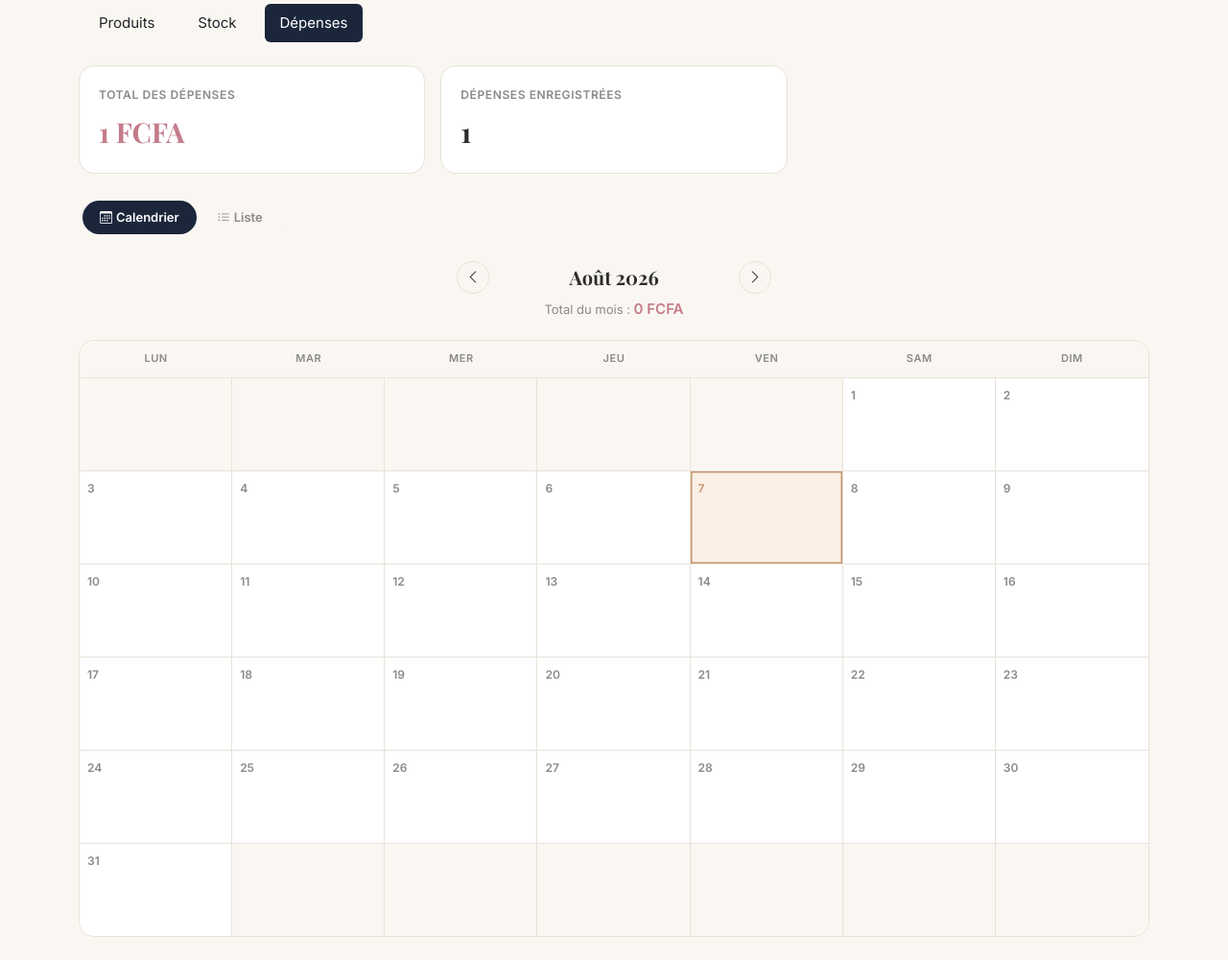
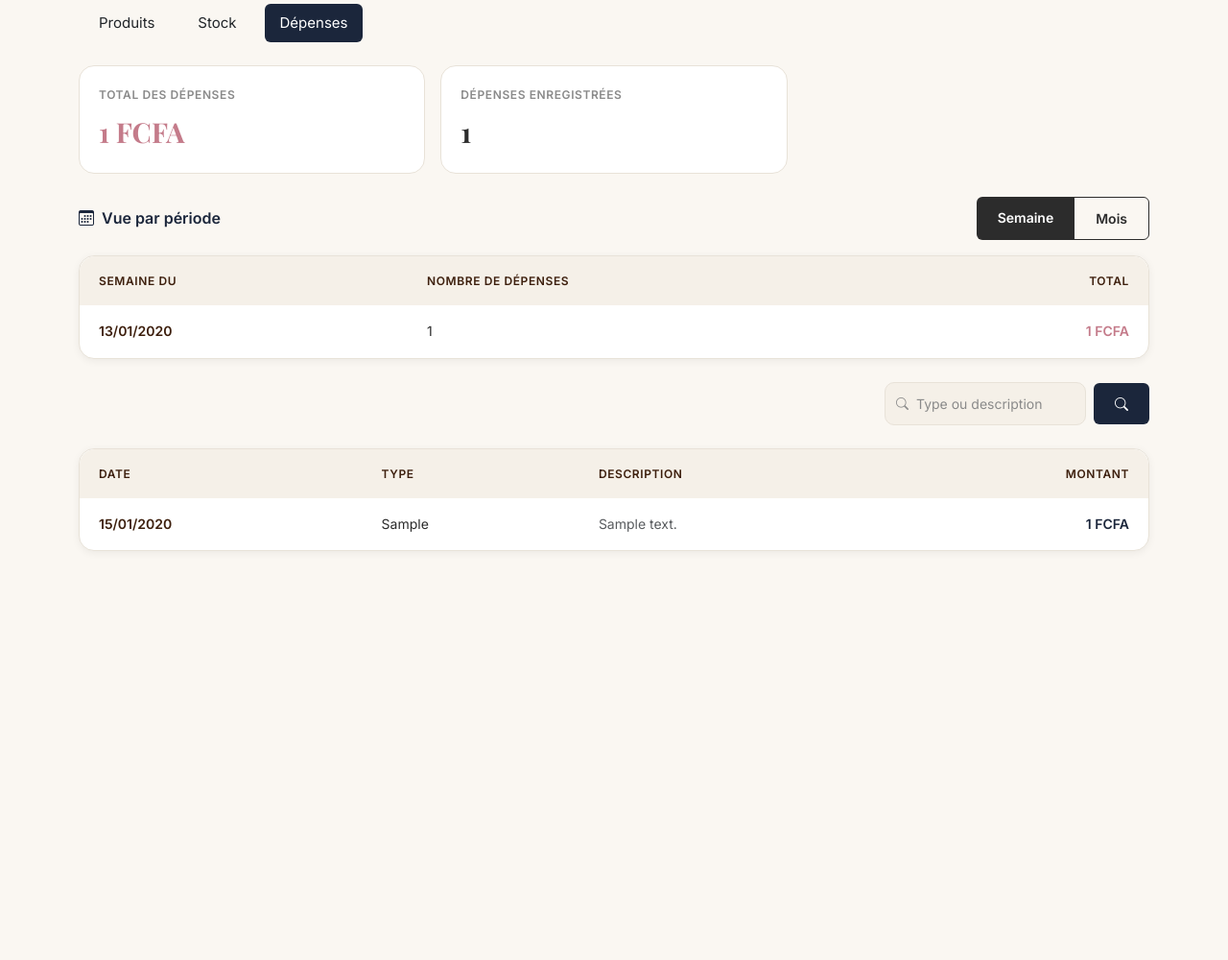
Before and after one commit to Adji1425/Sama-Gerant-Pro, a Django app: page /produits/dashboard/depenses/ in a window 1280 px wide. Shown: the part 155-1155 px from the top of the page at 96% size. After the commit the page ends 729 px from the top, so only its background shows below. Run offline with Django 5.2, Linux system fonts and the light colour scheme; a user stored in the database is signed in; tables that the repository leaves empty hold one stand-in row (values such as "Sample post"); grey boxes marked "Sample" are stand-in pictures; some libraries are stand-ins or nearby versions; some web fonts are replaced.

Commit message:
nouveau ajout

```diff
--- a/apps/produits/templates/produits/gestion_depenses.html
+++ b/apps/produits/templates/produits/gestion_depenses.html
@@ -44,24 +44,47 @@
   </div>
 </div>
 
-<!-- Bascule Calendrier / Liste -->
-<div class="depenses-view-toggle mb-4">
-  <a href="?vue=calendrier" class="dv-toggle-btn {% if vue == 'calendrier' %}active{% endif %}">
-    <i class="bi bi-calendar3 me-1"></i>Calendrier
-  </a>
-  <a href="?vue=liste" class="dv-toggle-btn {% if vue == 'liste' %}active{% endif %}">
-    <i class="bi bi-list-ul me-1"></i>Liste
-  </a>
+<!-- Vue par période (calendrier des dépenses, style Wave) -->
+<div class="d-flex align-items-center justify-content-between flex-wrap gap-2 mb-3">
+  <h6 class="fw-bold mb-0" style="color:#1B263B;">
+    <i class="bi bi-calendar3 me-2"></i>Vue par période
+  </h6>
+  <div class="btn-group btn-group-sm" role="group">
+    <a href="?vue=semaine{% if recherche %}&q={{ recherche }}{% endif %}"
+       class="btn {% if vue_periode == 'semaine' %}btn-dark{% else %}btn-outline-dark{% endif %}">Semaine</a>
+    <a href="?vue=mois{% if recherche %}&q={{ recherche }}{% endif %}"
+       class="btn {% if vue_periode == 'mois' %}btn-dark{% else %}btn-outline-dark{% endif %}">Mois</a>
+  </div>
 </div>
 
-{% if vue == 'liste' %}
+{% if depenses_groupees %}
+  <div class="dash-table-wrap mb-4">
+    <table class="dash-table">
+      <thead>
+        <tr>
+          <th>{% if vue_periode == 'semaine' %}Semaine du{% else %}Mois{% endif %}</th>
+          <th>Nombre de dépenses</th>
+          <th class="text-end">Total</th>
+        </tr>
+      </thead>
+      <tbody>
+        {% for groupe in depenses_groupees %}
+        <tr>
+          <td>{{ groupe.periode|date:"d/m/Y" }}</td>
+          <td>{{ groupe.nb_periode }}</td>
+          <td class="text-end fw-semibold" style="color:#C47B8A;">{{ groupe.total_periode|floatformat:0 }} FCFA</td>
+        </tr>
+        {% endfor %}
+      </tbody>
+    </table>
+  </div>
+{% endif %}
 
 <div class="d-flex justify-content-end align-items-center flex-wrap gap-3 mb-4">
 
   <!-- Recherche -->
   <form method="GET" class="d-flex flex-wrap gap-2 align-items-center justify-content-end"
         style="flex:1 1 auto;max-width:340px;">
-      <input type="hidden" name="vue" value="liste">
 
     <div class="position-relative" style="width:210px;">
       <i class="bi bi-search"
@@ -77,7 +100,7 @@
     </button>
 
     {% if recherche %}
-        <a href="?vue=liste" class="btn btn-outline-secondary btn-sm" title="Réinitialiser">
+      <a href="{% url 'produits:gestion_depenses' %}" class="btn btn-outline-secondary btn-sm" title="Réinitialiser">
         <i class="bi bi-x-lg"></i>
       </a>
     {% endif %}
@@ -127,58 +150,4 @@
   </div>
 {% endif %}
 
-{% else %}
-
-  <!-- ══ VUE CALENDRIER (façon Wave) ═══════════════════════════════════════ -->
-  <div class="depenses-calendrier">
-    <div class="cal-nav">
-      <a href="?vue=calendrier&mois={{ mois_precedent }}&annee={{ annee_mois_precedent }}" class="cal-nav-btn">
-        <i class="bi bi-chevron-left"></i>
-      </a>
-      <div class="cal-nav-title">
-        {{ nom_mois_actuel }} {{ annee_actuelle }}
-        {% if not est_mois_courant %}
-          <a href="?vue=calendrier" class="cal-nav-today">Aujourd'hui</a>
-        {% endif %}
-      </div>
-      <a href="?vue=calendrier&mois={{ mois_suivant }}&annee={{ annee_mois_suivant }}" class="cal-nav-btn">
-        <i class="bi bi-chevron-right"></i>
-      </a>
-    </div>
-
-    <div class="cal-total-mois">
-      Total du mois : <strong>{{ total_mois|floatformat:0 }} FCFA</strong>
-    </div>
-
-    <div class="cal-grid">
-      <div class="cal-grid-header">
-        <div>Lun</div><div>Mar</div><div>Mer</div><div>Jeu</div><div>Ven</div><div>Sam</div><div>Dim</div>
-      </div>
-      {% for semaine in calendrier_semaines %}
-        <div class="cal-grid-row">
-          {% for jour in semaine %}
-            {% if jour %}
-              <div class="cal-day {% if jour.est_aujourdhui %}cal-day-today{% endif %} {% if jour.depenses %}cal-day-has-data{% endif %}">
-                <div class="cal-day-number">{{ jour.jour }}</div>
-                {% for d in jour.depenses|slice:":2" %}
-                  <div class="cal-day-entry" title="{{ d.description|default:d.type }}">
-                    <span class="cal-entry-type">{{ d.type }}</span>
-                    <span class="cal-entry-montant">-{{ d.montant|floatformat:0 }}</span>
-                  </div>
-                {% endfor %}
-                {% if jour.depenses|length > 2 %}
-                  <div class="cal-day-more">+{{ jour.depenses|length|add:"-2" }} autre(s)</div>
-                {% endif %}
-              </div>
-            {% else %}
-              <div class="cal-day cal-day-empty"></div>
-            {% endif %}
-          {% endfor %}
-        </div>
-      {% endfor %}
-    </div>
-  </div>
-
-{% endif %}
-
 {% endblock %}
--- a/apps/produits/views.py
+++ b/apps/produits/views.py
@@ -331,10 +331,101 @@ def ajouter_approvisionnement(request):
 
 
 # ── DÉPENSES ──────────────────────────────────────────────────────────────────
+# @commercant_required
+# def gestion_depenses(request):
+#     import calendar
+#     from datetime import date
+
+#     commercant = request.user.commercant
+#     toutes_depenses = Depense.objects.filter(commercant=commercant).order_by('-date')
+
+#     # KPI calculés avant filtrage
+#     total = sum(d.montant for d in toutes_depenses)
+#     nb_depenses = toutes_depenses.count()
+
+#     depenses = toutes_depenses
+
+#     # Recherche par type ou description, comme dans "Mes produits"
+#     recherche = request.GET.get('q', '').strip()
+#     if recherche:
+#         depenses = depenses.filter(
+#             Q(type__icontains=recherche) | Q(description__icontains=recherche)
+#         )
+
+#     # ── Vue calendrier (façon Wave) : dépenses du mois affichées jour par
+#     # jour, pour repérer d'un coup d'œil les périodes d'achat/réappro. ──
+#     aujourdhui = date.today()
+#     try:
+#         mois = int(request.GET.get('mois', aujourdhui.month))
+#         annee = int(request.GET.get('annee', aujourdhui.year))
+#         date(annee, mois, 1)  # valide la combinaison mois/année
+#     except (ValueError, TypeError):
+#         mois, annee = aujourdhui.month, aujourdhui.year
+
+#     depenses_du_mois = Depense.objects.filter(
+#         commercant=commercant, date__year=annee, date__month=mois
+#     )
+#     depenses_par_jour = {}
+#     for d in depenses_du_mois:
+#         depenses_par_jour.setdefault(d.date.day, []).append(d)
+
+#     cal = calendar.Calendar(firstweekday=0)  # semaine commence lundi
+#     calendrier_semaines = []
+#     for semaine in cal.monthdayscalendar(annee, mois):
+#         jours_semaine = []
+#         for jour in semaine:
+#             if jour == 0:
+#                 jours_semaine.append(None)
+#             else:
+#                 depenses_jour = depenses_par_jour.get(jour, [])
+#                 jours_semaine.append({
+#                     'jour': jour,
+#                     'depenses': depenses_jour,
+#                     'total_jour': sum(d.montant for d in depenses_jour),
+#                     'est_aujourdhui': (
+#                         jour == aujourdhui.day
+#                         and mois == aujourdhui.month
+#                         and annee == aujourdhui.year
+#                     ),
+#                 })
+#         calendrier_semaines.append(jours_semaine)
+
+#     mois_precedent = mois - 1 if mois > 1 else 12
+#     annee_mois_precedent = annee if mois > 1 else annee - 1
+#     mois_suivant = mois + 1 if mois < 12 else 1
+#     annee_mois_suivant = annee if mois < 12 else annee + 1
+
+#     noms_mois = [
+#         '', 'Janvier', 'Février', 'Mars', 'Avril', 'Mai', 'Juin', 'Juillet',
+#         'Août', 'Septembre', 'Octobre', 'Novembre', 'Décembre',
+#     ]
+
+#     return render(request, 'produits/gestion_depenses.html', {
+#         'depenses': depenses,
+#         'total': total,
+#         'nb_depenses': nb_depenses,
+#         'recherche': recherche,
+#         'vue': request.GET.get('vue', 'calendrier'),
+#         'calendrier_semaines': calendrier_semaines,
+#         'mois_actuel': mois,
+#         'annee_actuelle': annee,
+#         'nom_mois_actuel': noms_mois[mois],
+#         'mois_precedent': mois_precedent,
+#         'annee_mois_precedent': annee_mois_precedent,
+#         'mois_suivant': mois_suivant,
+#         'annee_mois_suivant': annee_mois_suivant,
+#         'total_mois': sum(d.montant for d in depenses_du_mois),
+#         'est_mois_courant': (mois == aujourdhui.month and annee == aujourdhui.year),
+#         'aujourdhui': aujourdhui,
+#     })
+
+
+
+
 @commercant_required
 def gestion_depenses(request):
-    import calendar
-    from datetime import date
+    from django.db.models import Sum, Count
+    from django.db.models.functions import TruncWeek, TruncMonth
 
     commercant = request.user.commercant
     toutes_depenses = Depense.objects.filter(commercant=commercant).order_by('-date')
@@ -352,72 +443,28 @@ def gestion_depenses(request):
             Q(type__icontains=recherche) | Q(description__icontains=recherche)
         )
 
-    # ── Vue calendrier (façon Wave) : dépenses du mois affichées jour par
-    # jour, pour repérer d'un coup d'œil les périodes d'achat/réappro. ──
-    aujourdhui = date.today()
-    try:
-        mois = int(request.GET.get('mois', aujourdhui.month))
-        annee = int(request.GET.get('annee', aujourdhui.year))
-        date(annee, mois, 1)  # valide la combinaison mois/année
-    except (ValueError, TypeError):
-        mois, annee = aujourdhui.month, aujourdhui.year
-
-    depenses_du_mois = Depense.objects.filter(
-        commercant=commercant, date__year=annee, date__month=mois
+    # Vue calendrier : regroupement par semaine ou par mois (style Wave)
+    vue_periode = request.GET.get('vue', 'semaine')
+    trunc = TruncWeek if vue_periode == 'semaine' else TruncMonth
+    depenses_groupees = (
+        depenses
+        .annotate(periode=trunc('date'))
+        .values('periode')
+        .annotate(total_periode=Sum('montant'), nb_periode=Count('id'))
+        .order_by('-periode')
     )
-    depenses_par_jour = {}
-    for d in depenses_du_mois:
-        depenses_par_jour.setdefault(d.date.day, []).append(d)
-
-    cal = calendar.Calendar(firstweekday=0)  # semaine commence lundi
-    calendrier_semaines = []
-    for semaine in cal.monthdayscalendar(annee, mois):
-        jours_semaine = []
-        for jour in semaine:
-            if jour == 0:
-                jours_semaine.append(None)
-            else:
-                depenses_jour = depenses_par_jour.get(jour, [])
-                jours_semaine.append({
-                    'jour': jour,
-                    'depenses': depenses_jour,
-                    'total_jour': sum(d.montant for d in depenses_jour),
-                    'est_aujourdhui': (
-                        jour == aujourdhui.day
-                        and mois == aujourdhui.month
-                        and annee == aujourdhui.year
-                    ),
-                })
-        calendrier_semaines.append(jours_semaine)
-
-    mois_precedent = mois - 1 if mois > 1 else 12
-    annee_mois_precedent = annee if mois > 1 else annee - 1
-    mois_suivant = mois + 1 if mois < 12 else 1
-    annee_mois_suivant = annee if mois < 12 else annee + 1
-
-    noms_mois = [
-        '', 'Janvier', 'Février', 'Mars', 'Avril', 'Mai', 'Juin', 'Juillet',
-        'Août', 'Septembre', 'Octobre', 'Novembre', 'Décembre',
-    ]
 
     return render(request, 'produits/gestion_depenses.html', {
         'depenses': depenses,
+        'depenses_groupees': depenses_groupees,
+        'vue_periode': vue_periode,
         'total': total,
         'nb_depenses': nb_depenses,
         'recherche': recherche,
-        'vue': request.GET.get('vue', 'calendrier'),
-        'calendrier_semaines': calendrier_semaines,
-        'mois_actuel': mois,
-        'annee_actuelle': annee,
-        'nom_mois_actuel': noms_mois[mois],
-        'mois_precedent': mois_precedent,
-        'annee_mois_precedent': annee_mois_precedent,
-        'mois_suivant': mois_suivant,
-        'annee_mois_suivant': annee_mois_suivant,
-        'total_mois': sum(d.montant for d in depenses_du_mois),
-        'est_mois_courant': (mois == aujourdhui.month and annee == aujourdhui.year),
-        'aujourdhui': aujourdhui,
     })
+
+
+
 
 
 @commercant_required
```
Lines whose indentation alone changed are shown as unchanged.
